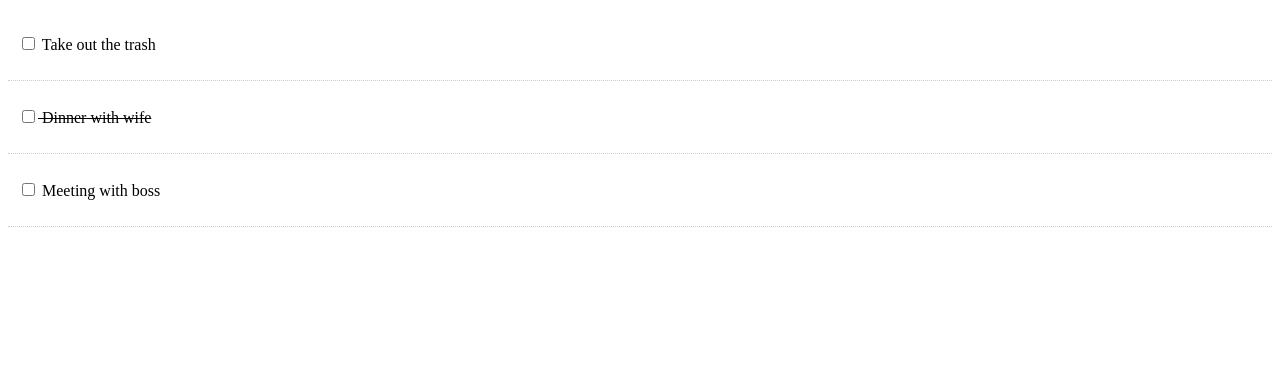
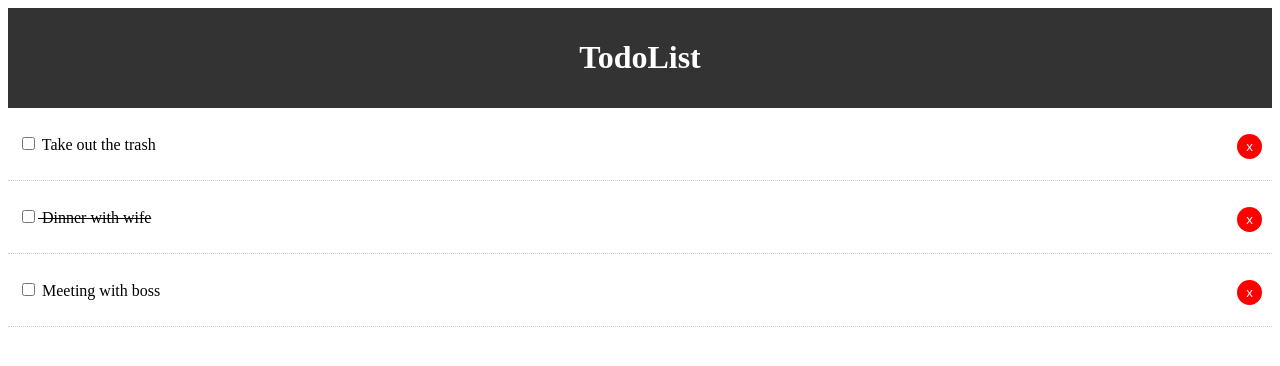
Before and after one commit to melonek/todolist-react, a React (Create React App) app: page / in a window 1280 px wide. Shown: the top 366 px of the page. Built offline with nearby package versions, Linux system fonts and the light colour scheme.

Commit message:
added a del item button

```diff
--- a/src/App.js
+++ b/src/App.js
@@ -1,4 +1,5 @@
 import React, { Component } from "react";
+import Header from "./components/layout/Header";
 import Todos from "./components/Todos";
 
 class App extends Component {
@@ -22,14 +23,34 @@
     ],
   };
 
+  //Toggle Complete
   markComplete = (id) => {
-    console.log(id);
+    this.setState({
+      todos: this.state.todos.map((todo) => {
+        if (todo.id === id) {
+          todo.completed = !todo.completed;
+        }
+        return todo;
+      }),
+    });
+  };
+
+  // Delete Todo
+  delTodo = (id) => {
+    this.setState({
+      todos: [...this.state.todos.filter((todo) => todo.id !== id)],
+    });
   };
 
   render() {
     return (
       <div className="App">
-        <Todos todos={this.state.todos} markComplete={this.markComplete} />
+        <Header />
+        <Todos
+          todos={this.state.todos}
+          markComplete={this.markComplete}
+          delTodo={this.delTodo}
+        />
       </div>
     );
   }
--- a/src/components/TodoItem.js
+++ b/src/components/TodoItem.js
@@ -30,6 +30,9 @@
             onChange={this.props.markComplete.bind(this, id)}
           />{" "}
           {title}
+          <button onClick={this.props.delTodo.bind(this, id)} style={btnStyle}>
+            x
+          </button>
         </p>
       </div>
     );
@@ -46,4 +49,14 @@
   backgroundColor: "#f4f4f4",
 };
 
+const btnStyle = {
+  background: "#ff0000",
+  color: "#fff",
+  border: "none",
+  padding: "5px 9px",
+  borderRadius: "50%",
+  cursor: "pointer",
+  float: "right",
+};
+
 export default TodoItem;
--- a/src/components/Todos.js
+++ b/src/components/Todos.js
@@ -9,6 +9,7 @@
         key={todo.id}
         todo={todo}
         markComplete={this.props.markComplete}
+        delTodo={this.props.delTodo}
       />
     ));
   }
--- /dev/null
+++ b/src/components/layout/Header.js
@@ -0,0 +1,18 @@
+import React from "react";
+
+function Header() {
+  return (
+    <header style={headerStyle}>
+      <h1>TodoList</h1>
+    </header>
+  );
+}
+
+const headerStyle = {
+  background: "#333",
+  color: "#fff",
+  textAlign: "center",
+  padding: "10px",
+};
+
+export default Header;
```
Also changed, not shown: src/components/AddTodo.js (added, +24 -0 lines).
